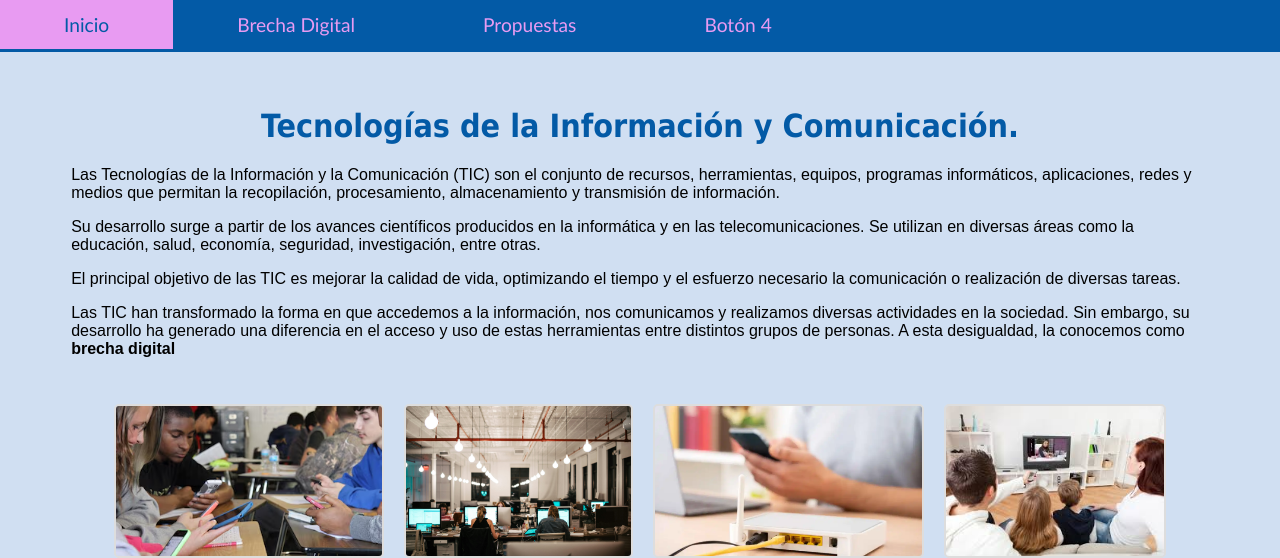
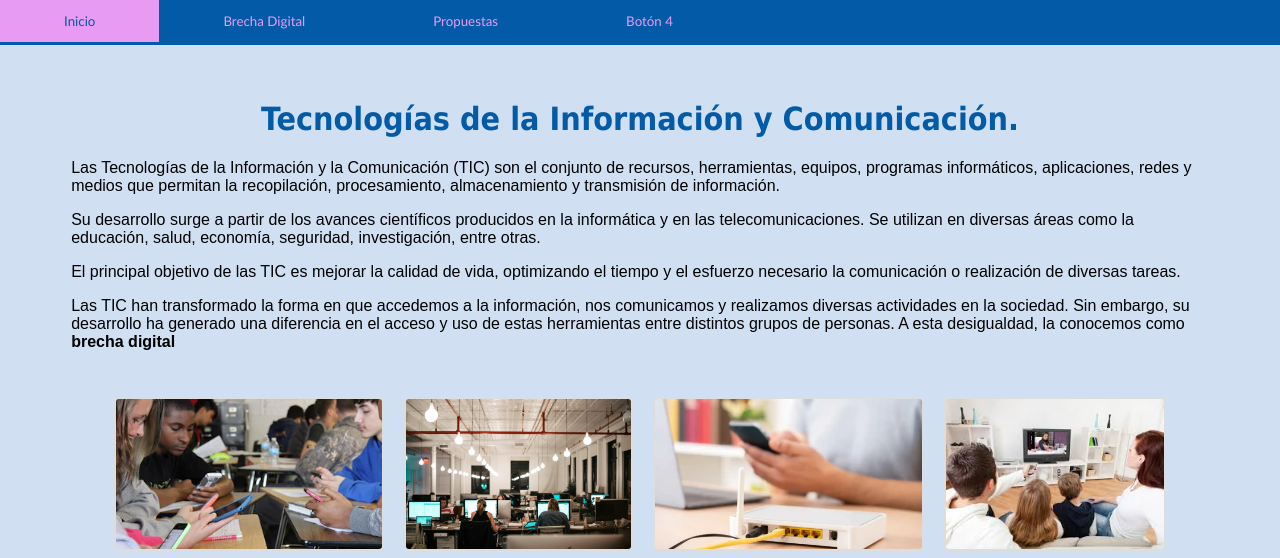
Before and after one commit to SofiaDemora/BrechaDigital, a plain HTML site: page index.html in a window 1280 px wide. Shown: the top 558 px of the page. Drawn offline with Linux system fonts and the light colour scheme.

Commit message:
Update styles.css

```diff
--- a/styles.css
+++ b/styles.css
@@ -60,7 +60,7 @@ body{
 
 button[type="menu"]{
     font-family: Calibri, 'Trebuchet MS', sans-serif;
-    font-size: larger;
+    font-size: xx-larger;
     margin-bottom: 3px;
     margin-left: 0px;
     margin-right: 0px;
```
